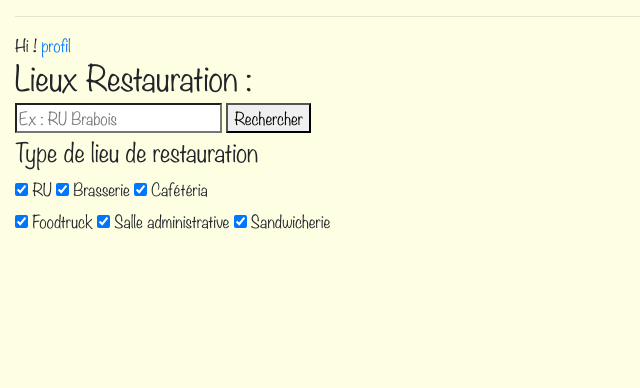
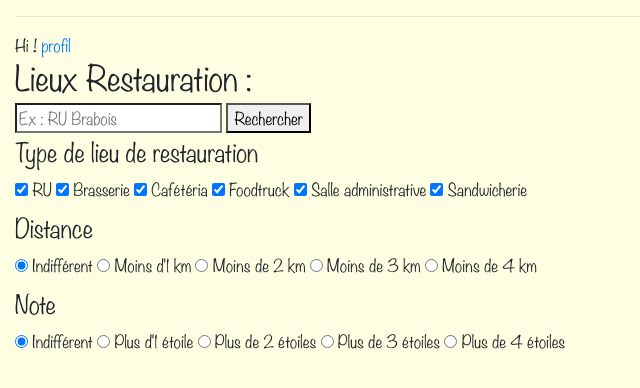
Before and after one commit to BlackShack24/Ru-servation, a Django app: template Ruservation/appPrincipale/templates/appPrincipale/home.html in a window 1280 px wide. Shown: the part 158-546 px from the top of the page, without its empty margins (0-640 px from the left). Run offline with Django 3.2, Linux system fonts and the light colour scheme; the template is opened without the code that fills it, so the values that code supplies are empty; some libraries are stand-ins or nearby versions.

Commit message:
Criteres distance et note dans la recherche

```diff
--- a/Ruservation/appPrincipale/templates/appPrincipale/home.html
+++ b/Ruservation/appPrincipale/templates/appPrincipale/home.html
@@ -23,8 +23,6 @@
         <label for="BR">Brasserie</label>
         <input type="checkbox" id="CA" name="CA" value="CA" checked >
         <label for="CA">Cafétéria</label>
-      </div>
-      <div>
         <input type="checkbox" id="FO" name="FO" value="FO" checked >
         <label for="FO">Foodtruck</label>
         <input type="checkbox" id="SA" name="SA" value="SA" checked >
@@ -32,10 +30,38 @@
         <input type="checkbox" id="SW" name="SW" value="SW" checked >
         <label for="SW">Sandwicherie</label>
       </div>
-    </form>
   </fieldset>
-
-
+  <fieldset>
+      <legend>Distance</legend>
+      <div>
+        <input type="radio" id="ind1" name="dist" value="ind1" checked >
+        <label for="ind1">Indifférent</label>
+        <input type="radio" id="1km" name="dist" value="1km" >
+        <label for="1km">Moins d'1 km</label>
+        <input type="radio" id="2km" name="dist" value="2km" >
+        <label for="2km">Moins de 2 km</label>
+        <input type="radio" id="3km" name="dist" value="3km"  >
+        <label for="3km">Moins de 3 km</label>
+        <input type="radio" id="4km" name="dist" value="4km"  >
+        <label for="4km">Moins de 4 km</label>
+      </div>
+  </fieldset>
+  <fieldset>
+      <legend>Note</legend>
+      <div>
+        <input type="radio" id="ind2" name="note" value="ind2" checked >
+        <label for="ind2">Indifférent</label>
+        <input type="radio" id="1star" name="note" value="1star"  >
+        <label for="1star">Plus d'1 étoile</label>
+        <input type="radio" id="2star" name="note" value="2star"  >
+        <label for="2star">Plus de 2 étoiles</label>
+        <input type="radio" id="3star" name="note" value="3star"  >
+        <label for="3star">Plus de 3 étoiles</label>
+        <input type="radio" id="4star" name="note" value="4star"  >
+        <label for="4star">Plus de 4 étoiles</label>
+      </div>
+  </fieldset>
+  </form>
 <!-- <label class="switch">
   <input type="checkbox">
   <span class="slider round"></span>
@@ -47,6 +73,8 @@
     var tabId = new Array(sizeLieux);
     var tabNom = new Array(sizeLieux);
     var tabType = new Array(sizeLieux);
+    var tabDist = new Array(sizeLieux);
+    var tabNote = new Array(sizeLieux);
     var i = 0;
 </script>
 
@@ -56,10 +84,12 @@
       tabId[i] = "{{ n.id|safe }}";
       tabNom[i] = "{{ n.nom|safe }}";
       tabType[i] = "{{ n.typeR|safe }}";
+      tabDist[i] = "{{ n.distance|safe }}";
+      tabNote[i] = "{{ n.note|safe }}";
       i++;
      </script>
 
-     <span id="{{ n.id }}"><li><a href="/appPrincipale/lieuR/{{ n.id }}/"> {{ n.nom }}</a></li></span>
+     <span id="{{ n.id }}"><li><a href="/appPrincipale/lieuR/{{ n.id }}/"> {{ n.nom }}</a>(Distance : {{ n.distance }} km - Note {{ n.note }}/5)</li></span>
 
     {% endfor %}
   </ul>
@@ -69,7 +99,9 @@
         document.getElementById("hey").value = tabType[2];
         for (var j = 0; j < sizeLieux; j++) {
           if(tabNom[j].toLowerCase().indexOf(document.getElementById("lieu").value.toLowerCase()) == -1
-            || !(document.getElementById(tabType[j]).checked)) {
+            || !(document.getElementById(tabType[j]).checked)
+            || !(fdist(tabDist[j]))
+            || !(fnote(tabNote[j]))) {
             document.getElementById(tabId[j]).style.display = "none";
           }
           else {
@@ -80,6 +112,23 @@
 
         }
       }
+      function fdist(dist) {
+        if(document.getElementById("ind1").checked) return true;
+        else if(document.getElementById("1km").checked) return (dist<=1);
+        else if(document.getElementById("2km").checked) return (dist<=2);
+        else if(document.getElementById("3km").checked) return (dist<=3);
+        else if(document.getElementById("4km").checked) return (dist<=4);
+        return false;
+      }
+      function fnote(note) {
+        if(document.getElementById("ind2").checked) return true;
+        else if(document.getElementById("1star").checked) return (note>=1);
+        else if(document.getElementById("2star").checked) return (note>=2);
+        else if(document.getElementById("3star").checked) return (note>=3);
+        else if(document.getElementById("4star").checked) return (note>=4);
+        return false;
+      }
+
 </script>
 
 {% endblock %}
```
Also changed, not shown: Ruservation/db.sqlite3.
